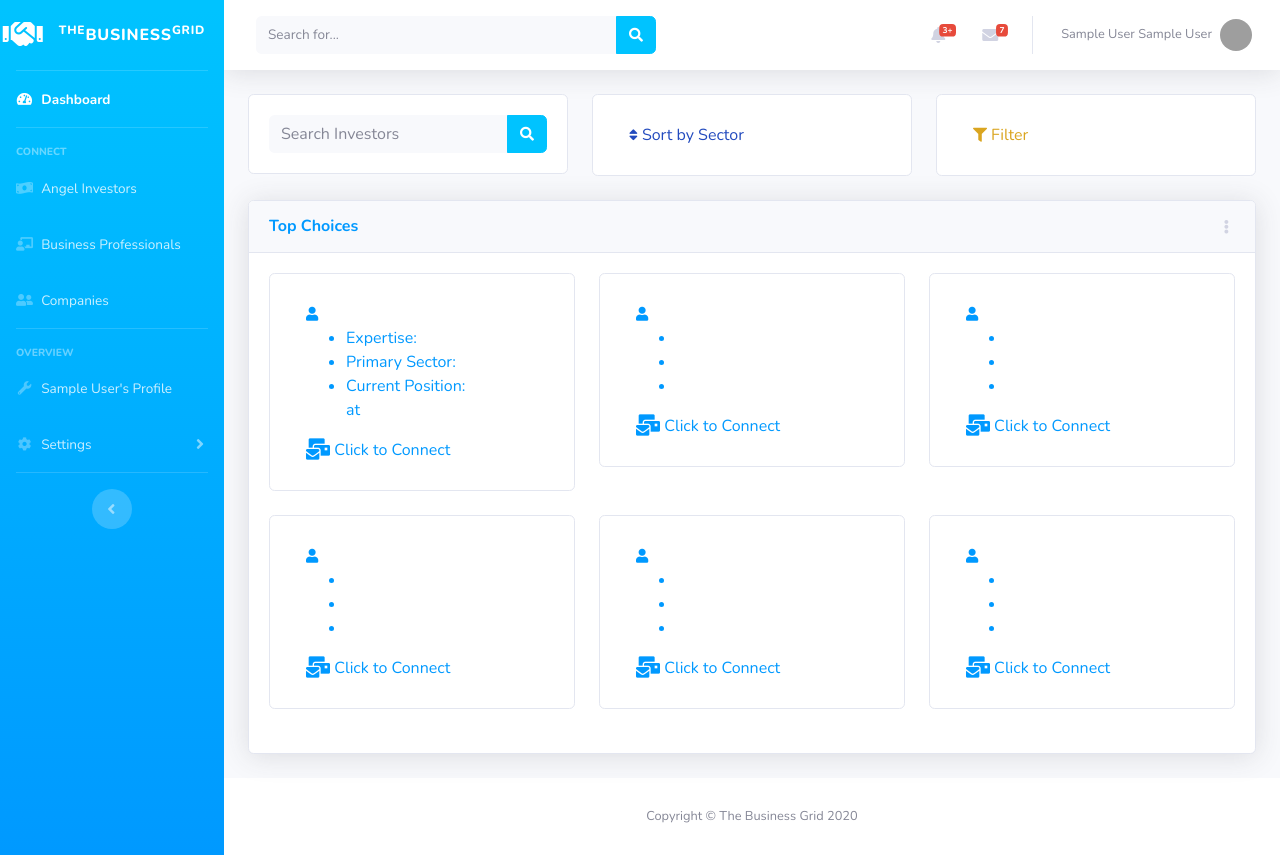
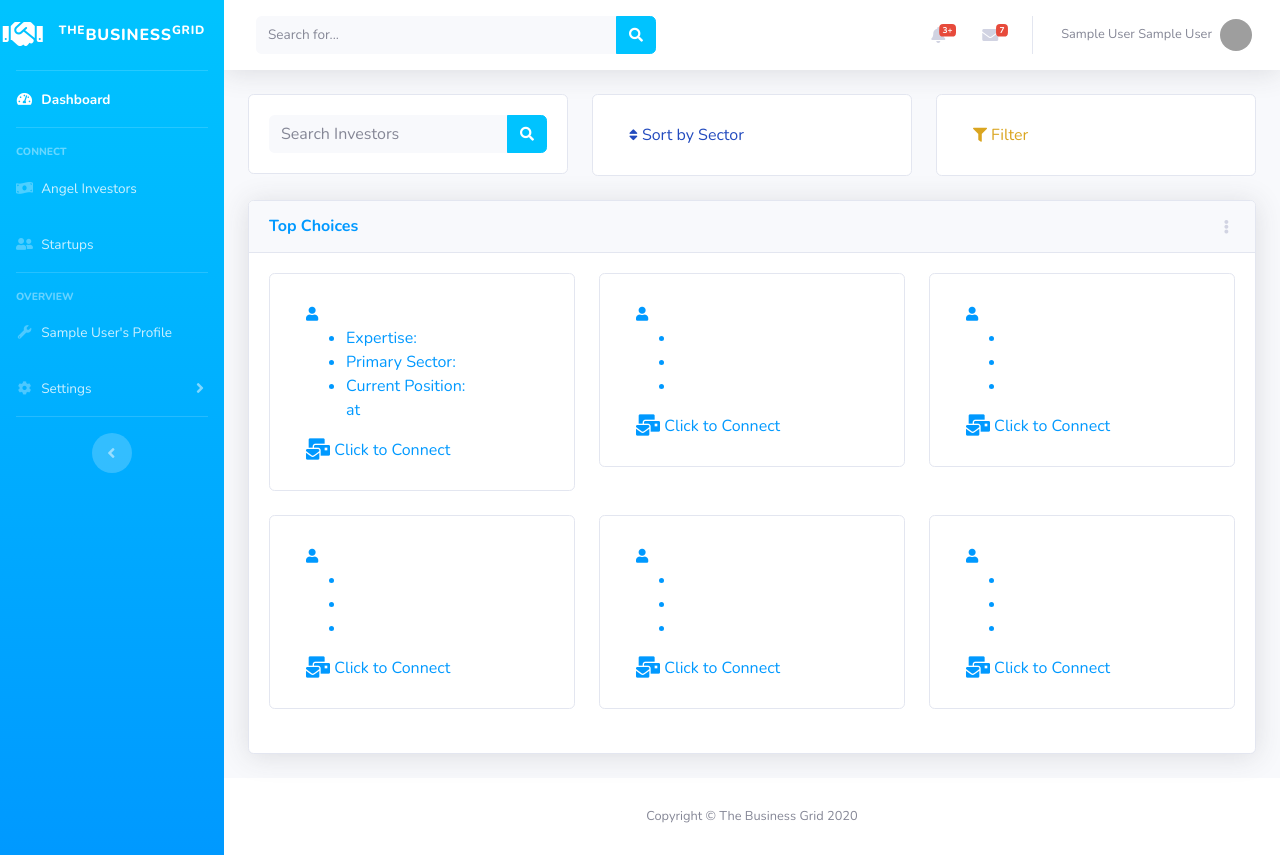
Before and after one commit to pranavjaikumar/business-grid, a PHP site: page /findBP.php in a window 1280 px wide. Run offline with PHP 8.4, Linux system fonts and the light colour scheme; the visitor is signed in with stand-in values (Sample User, id 1); data that the repository does not hold is empty; grey boxes are pictures that could not be loaded.

Commit message:
Remove unnecessary sideboard links in find pages

```diff
--- a/findBP.php
+++ b/findBP.php
@@ -72,18 +72,11 @@
             </a>
         </li>
 
-        <!-- Nav Item - Charts -->
-        <li class="nav-item">
-            <a class="nav-link collapsed" href="findBP.php">
-                <i class="fas fa-fw fa-chalkboard-teacher"></i>
-                <span>Business Professionals</span></a>
-        </li>
-
         <!-- Nav Item - Tables -->
         <li class="nav-item">
-            <a class="nav-link collapsed" href="findComp.php">
+            <a class="nav-link collapsed" href="findStartup.php">
                 <i class="fas fa-fw fa-user-friends"></i>
-                <span>Companies</span></a>
+                <span>Startups</span></a>
         </li>
 
         <!-- Divider -->
```
Also changed, not shown: findAI.php (+3 -11 lines), findStartup.php (+0 -7 lines).
